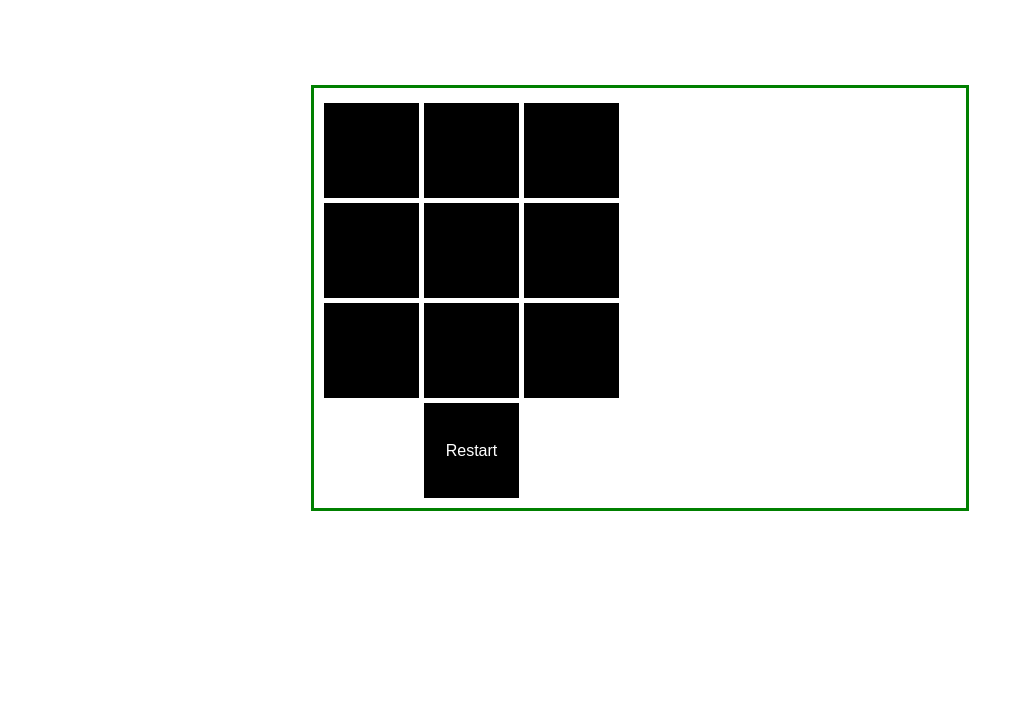
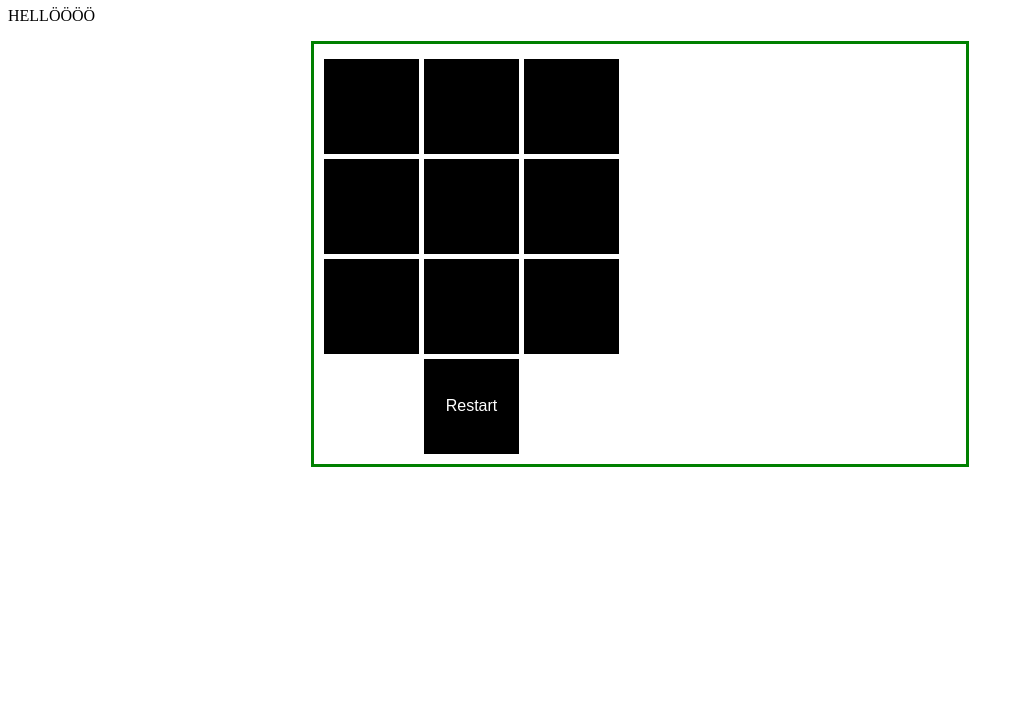
Before and after one commit to NizoDotNet/Tic-Tac-Toe, a plain HTML site: page index.html in a window 1280 px wide. Shown: the part 73-800 px from the top of the page, without its empty margins (0-1024 px from the left). Drawn offline with Linux system fonts and the light colour scheme.

Commit message:
Update index.html

```diff
--- a/index.html
+++ b/index.html
@@ -11,7 +11,7 @@
 </head>
 <body>
     <h1 class="">TicTacToe</h1>
-    <p class="winner" style="margin-bottom: 100px;"></p>
+    <p class="winner">HELLÖÖÖÖ</p>
     <div class="container center">
         <button class="item item-1" onclick="clicked('item-1')"></button>
         <button class="item item-2" onclick="clicked('item-2')"></button>
```
